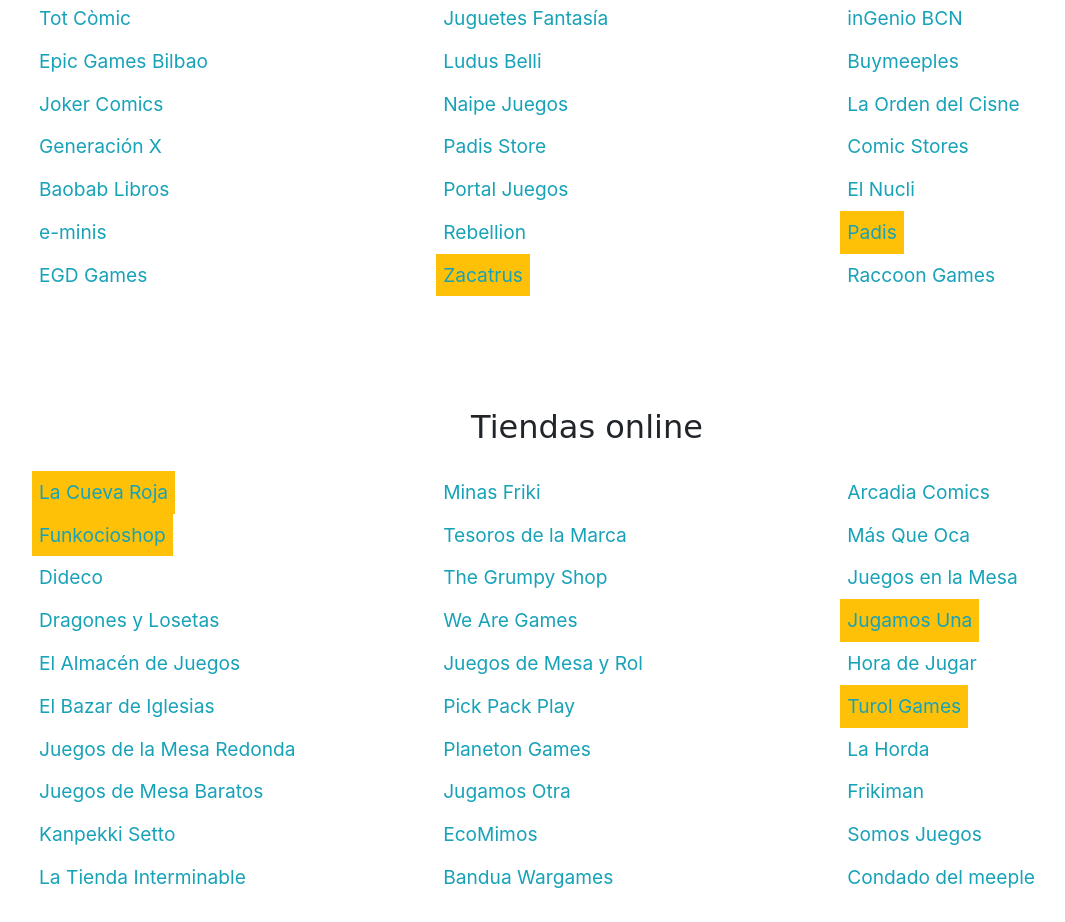
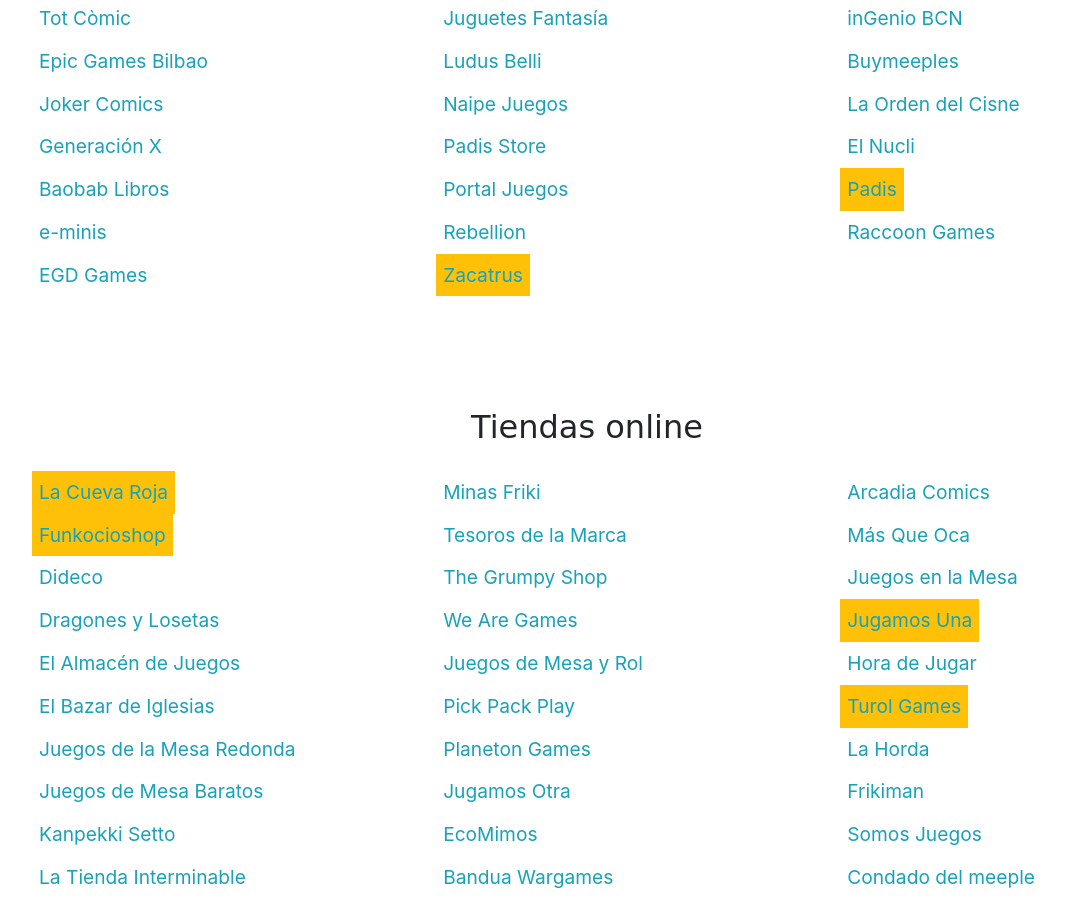
Before and after one commit to HelenaColoma/HelenaColoma.github.io, a plain HTML site: page index.html in a window 1280 px wide. Shown: the part 1441-2363 px from the top of the page, without its empty margins (53-1118 px from the left). Drawn offline with nearby package versions, Linux system fonts and the light colour scheme; a web font is replaced by a local one.

Commit message:
Update index.html

```diff
--- a/index.html
+++ b/index.html
@@ -144,7 +144,6 @@
                 <li><a target="_blank" href="https://www.ingeniobcn.com/">inGenio BCN</a></li>
                 <li><a target="_blank" href="https://buymeeples.es/">Buymeeples</a></li>
                 <li><a target="_blank" href="https://www.laordendelcisne.es/">La Orden del Cisne</a></li>
-                <li><a target="_blank" href="https://comicstores.es/">Comic Stores</a></li>
                 <li><a target="_blank" href="https://store.elnucli.es/">El Nucli</a></li>
                 <li><a class="bg-warning" target="_blank" href="https://www.padis-store.com/es/">Padis</a></li>
                 <li><a target="_blank" href="https://www.raccoongames.es/">Raccoon Games</a></li>
```
